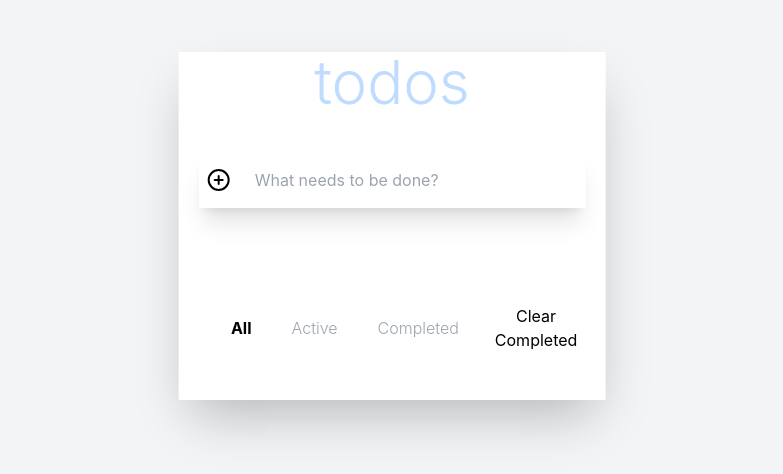
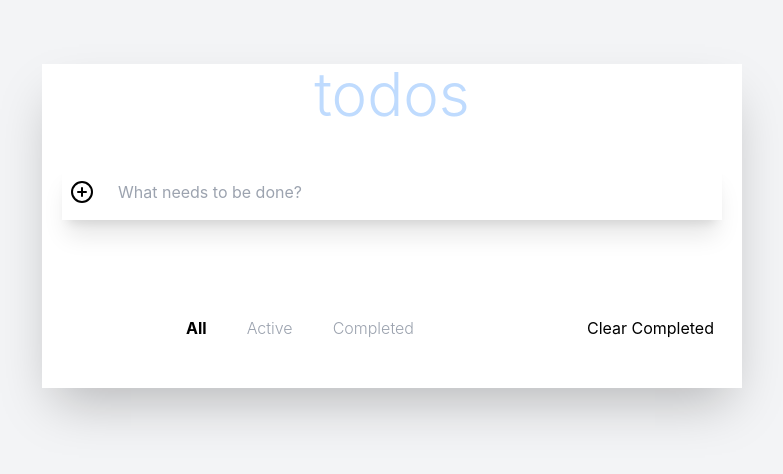
Before and after one commit to Yury-Odinson/todo, a React (Create React App) app: page / in a window 1280 px wide. Shown: the part 174-648 px from the top of the page, without its empty margins (248-1031 px from the left). Built offline with nearby package versions, Linux system fonts and the light colour scheme.

Commit message:
styles: adaptive

```diff
--- a/src/components/Main.tsx
+++ b/src/components/Main.tsx
@@ -33,7 +33,8 @@ export const Main: React.FC = () => {
 
     return (
         <div
-            className="absolute top-1/2 left-1/2 -translate-x-1/2 -translate-y-1/2 w-1/3 shadow-2xl bg-white">
+            className="absolute top-1/2 left-1/2 -translate-x-1/2 -translate-y-1/2 w-[100vw] max-w-[700px]
+            shadow-2xl bg-white">
 
             <div>
                 <h1 className="text-6xl font-light text-blue-200">todos</h1>
@@ -57,12 +58,12 @@ export const Main: React.FC = () => {
                 </div>
             </div>
 
-            <div className="px-5 pb-10 flex gap-5 items-center justify-between">
+            <div className="px-5 pb-10 flex gap-5 flex-wrap items-center justify-between">
                 <span className="w-24 text-left">
                     {remainingTasksCount <= 0 ? "" : remainingTasksCount + " items left"}
                 </span>
 
-                <div className="flex flex-1 gap-6">
+                <div className="flex flex-1 gap-6 ">
                     <button className={filtered === "All" ? "font-bold " : "font-light text-gray-400"}
                             onClick={() => setFiltered("All")}>All
                     </button>
--- a/src/components/TaskElement.tsx
+++ b/src/components/TaskElement.tsx
@@ -17,9 +17,11 @@ export const TaskElement: React.FC<Task> = ({task, completed, id}) => {
 
     return (
         <div className={isCompleted ? "p-4" : "p-4 shadow-xl"} id={id}>
-            <div className="flex gap-4 cursor-pointer" onClick={handlerCompleted}>
-                {isCompleted ? <CircleCheckBig/> : <Circle/>}
-                <p className={isCompleted ? "p-2 line-through text-gray-400" : ""}>{task}</p>
+            <div className="flex gap-4 items-center cursor-pointer break-all" onClick={handlerCompleted}>
+                <div>
+                    {isCompleted ? <CircleCheckBig/> : <Circle/>}
+                </div>
+                <p className={isCompleted ? "line-through text-gray-400 " : ""}>{task}</p>
             </div>
         </div>
     );
```
